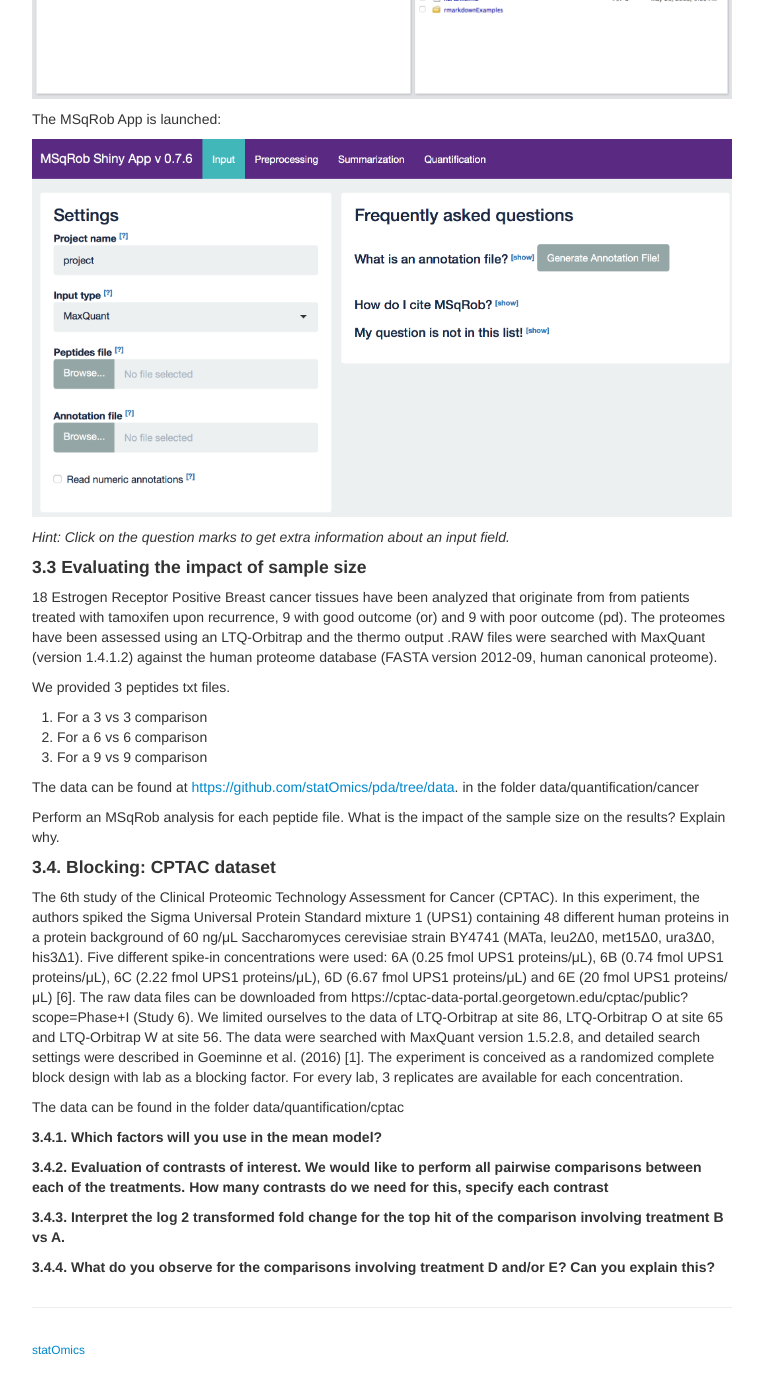
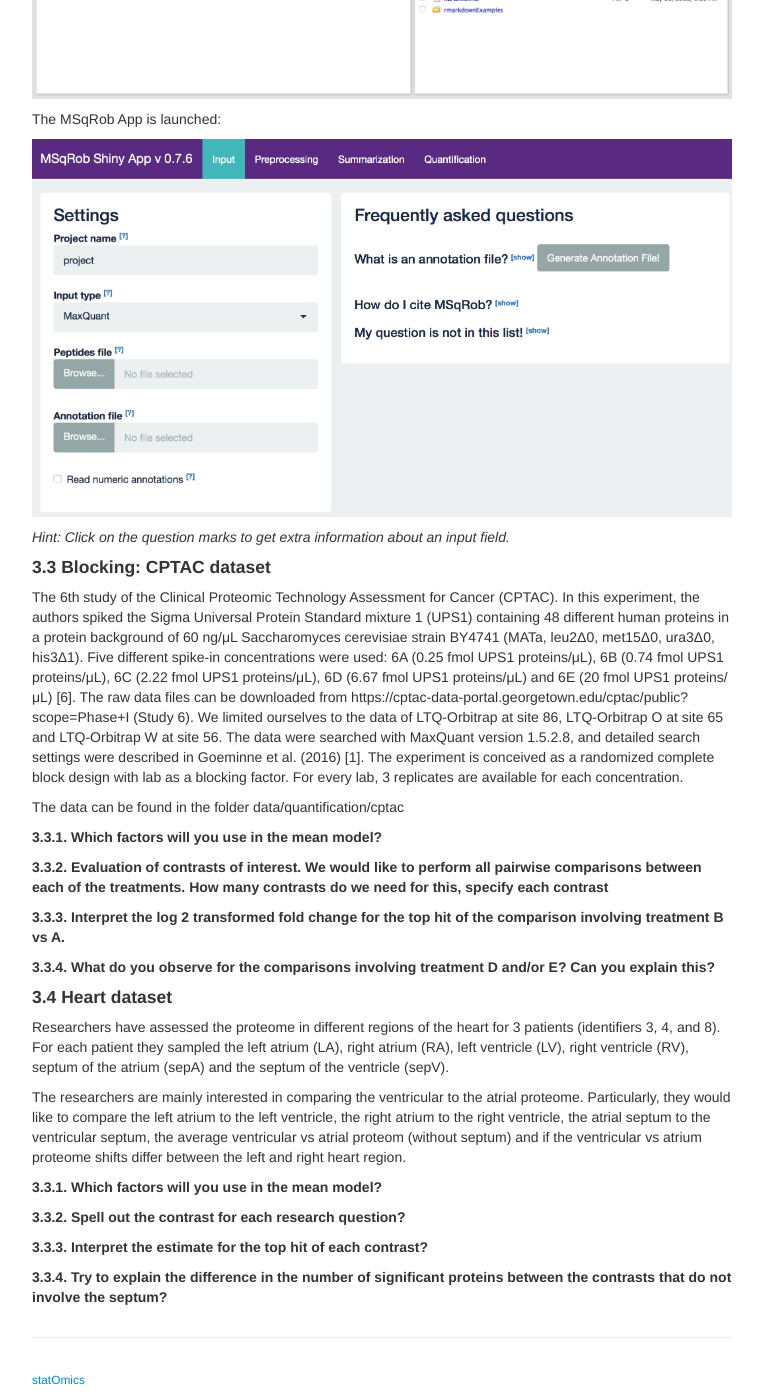
Before and after one commit to statOmics/pda19-20, a Jekyll site: the page built from pages/sdaMsqrobDesign.md, in a window 1280 px wide and 1400 px high, scrolled down 2339 px. Shown: the whole window, without its empty margins (258-1021 px from the left). Built offline with Jekyll 4.4.1, drawn with Linux system fonts in a browser that asks for light colours; before the commit the page ends 3709 px from its top, so only the background shows below that.

Commit message:
shift cancer example to sdaMSqRobSimple.md and adding heart example to sdaMSqRobDesign.md

```diff
--- a/pages/sdaMsqrobDesign.md
+++ b/pages/sdaMsqrobDesign.md
@@ -13,7 +13,7 @@
 
 #### 3.1 Basic Statistical Concepts
 The actual design of an experiment strongly impacts the data analysis and its power to discover differentially abundant proteins. Therefore, we first cover some basic concepts on experimental design. Next, we provide a general step-by-step overview of a typical quantitative proteomics data analysis workflow. The monthly column “Points of significance” in Nature Methods is a useful primer on statistical design for researchers in life sciences to which we extensively refer in this section (http://www.nature.com/collections/qghhqm/pointsofsignificance).
-For proteomics experiments it is important to differentiate between experimental units and observational units. Experimental units are the subjects/objects on which one applies a given treatment, often also denoted as biological repeats. In a proteomics experiment, the number of experimental units is typically rather limited (e.g. three biological repeats of a knockout and three for a wild-type sample). The measurements, however, are gathered on the observational units. In a shotgun proteomics experiment, these are the individual peptide intensities. For many proteins, there are thus multiple observations/peptide intensities for each experimental unit, which can be considered as technical replicates or pseudo-replicates [3]. Hence, one can make very precise estimates on the technical variability of the intensity measurements; i.e. how strongly intensity measurements fluctuate for a particular protein in a particular sample. However, the power to generalize the effects observed in the sample to the whole population remains limited as most biological experiments typically only have a limited number of biological repeats [4]. We thus strongly advise researchers to think upfront about their experimental design and to maximize the number of biological repeats (we suggest at least three biological repeats, and preferably more).
+For proteomics experiments it is important to differentiate between experimental units and observational units. Experimental units are the subjects/objects on which one applies a given treatment, often also denoted as biological repeats. In a proteomics experiment, the number of experimental units is typically rather limited (e.g. three biological repeats of a knockout and three for a wild-type sample). The measurements, however, are gathered on the observational units. In a shotgun proteomics experiment, these are the individual peptide intensities. For many proteins, there are thus multiple observations/peptide intensities for each experimental unit, which can be considered as technical replicates or pseudo-replicates [3].  Hence, one can make very precise estimates on the technical variability of the intensity measurements; i.e. how strongly intensity measurements fluctuate for a particular protein in a particular sample. However, the power to generalize the effects observed in the sample to the whole population remains limited as most biological experiments typically only have a limited number of biological repeats [4]. We thus strongly advise researchers to think upfront about their experimental design and to maximize the number of biological repeats (we suggest at least three biological repeats, and preferably more).
 
 A very powerful concept in experimental design is that of blocking [5]. In randomized complete block design one randomizes the different treatments to experimental units that are arranged within groups/blocks (e.g. batches, time periods) that are similar to each other. Due to practical constraints, it is often impossible to perform all experiments on the same day, or even on the same HPLC column or mass spectrometer, leading to unwanted sources of technical variation. In other experiments, researchers might test the treatment in multiple cultures or in big experiments that involve multiple labs. A good experimental design aims to mitigate unwanted sources of variability by including all or as many treatments as possible within each block. That way, variability between blocks can be factored out from the analysis when assessing treatment effects (Figure 1). It is of prime importance that all treatments are present within each block, otherwise confounding can occur between the treatment and block e.g. (Figure 1).
 
@@ -45,33 +45,31 @@
 
 *Hint: Click on the question marks to get extra information about an input field.*
 
-#### 3.3 Evaluating the impact of sample size
-18 Estrogen Receptor Positive Breast cancer tissues have been analyzed that originate from from patients treated with tamoxifen upon recurrence, 9 with good outcome (or) and 9 with poor outcome (pd).
-The proteomes have been assessed using an LTQ-Orbitrap  and the thermo output .RAW files were searched with MaxQuant (version 1.4.1.2) against the human proteome database (FASTA version 2012-09, human canonical proteome).
-
-We provided 3 peptides txt files.
-
-1. For a 3 vs 3 comparison
-2. For a 6 vs 6 comparison
-3. For a 9 vs 9 comparison
-
-The data can be found at [https://github.com/statOmics/pda/tree/data](https://github.com/statOmics/pda/tree/data).
-in the folder data/quantification/cancer
-
-Perform an MSqRob analysis for each peptide file. What is the impact of the sample size on the results?
-Explain why.
-
-
-#### 3.4. Blocking: CPTAC dataset
+#### 3.3 Blocking: CPTAC dataset
 
 The 6th study of the Clinical Proteomic Technology Assessment for Cancer (CPTAC). In this experiment, the authors spiked the Sigma Universal Protein Standard mixture 1 (UPS1) containing 48 different human proteins in a protein background of 60 ng/μL Saccharomyces cerevisiae strain BY4741 (MATa, leu2Δ0, met15Δ0, ura3Δ0, his3Δ1). Five different spike-in concentrations were used: 6A (0.25 fmol UPS1 proteins/μL), 6B (0.74 fmol UPS1 proteins/μL), 6C (2.22 fmol UPS1 proteins/μL), 6D (6.67 fmol UPS1 proteins/μL) and 6E (20 fmol UPS1 proteins/μL) [6]. The raw data files can be downloaded from https://cptac-data-portal.georgetown.edu/cptac/public?scope=Phase+I (Study 6). We limited ourselves to the data of LTQ-Orbitrap at site 86, LTQ-Orbitrap O at site 65 and LTQ-Orbitrap W at site 56. The data were searched with MaxQuant version 1.5.2.8, and detailed search settings were described in Goeminne et al. (2016) [1]. The experiment is conceived as a randomized complete block design with lab as a blocking factor. For every lab, 3 replicates are available for each concentration.
 
 The data can be found in the folder data/quantification/cptac
 
-##### 3.4.1. Which factors will you use in the mean model?
+##### 3.3.1. Which factors will you use in the mean model?
 
-##### 3.4.2. Evaluation of contrasts of interest. We would like to perform all pairwise comparisons between each of the treatments. How many contrasts do we need for this, specify each contrast
+##### 3.3.2. Evaluation of contrasts of interest. We would like to perform all pairwise comparisons between each of the treatments. How many contrasts do we need for this, specify each contrast
 
-##### 3.4.3. Interpret the log 2 transformed fold change for the top hit of the comparison involving treatment B vs A.
+##### 3.3.3. Interpret the log 2 transformed fold change for the top hit of the comparison involving treatment B vs A.
 
-##### 3.4.4. What do you observe for the comparisons involving treatment D and/or E? Can you explain this?
+##### 3.3.4. What do you observe for the comparisons involving treatment D and/or E? Can you explain this?
+
+#### 3.4 Heart dataset
+
+Researchers have assessed the proteome in different regions of the heart for 3 patients (identifiers 3, 4, and 8). For each patient they sampled the left atrium (LA), right atrium (RA), left ventricle (LV), right ventricle (RV), septum of the atrium (sepA) and the septum of the ventricle (sepV).
+
+The researchers are mainly interested in comparing the ventricular to the atrial proteome.
+Particularly, they would like to compare the left atrium to the left ventricle, the right atrium to the right ventricle, the atrial septum to the ventricular septum, the average ventricular vs atrial proteom (without septum) and if the ventricular vs atrium proteome shifts differ between the left and right heart region.
+
+##### 3.3.1. Which factors will you use in the mean model?
+
+##### 3.3.2. Spell out the contrast for each research question?
+
+##### 3.3.3. Interpret the estimate for the top hit of each contrast?
+
+##### 3.3.4. Try to explain the difference in the number of significant proteins between the contrasts that do not involve the septum?
```
Also changed, not shown: pages/sdaMsqrobSimple.md (+16 -0 lines).
